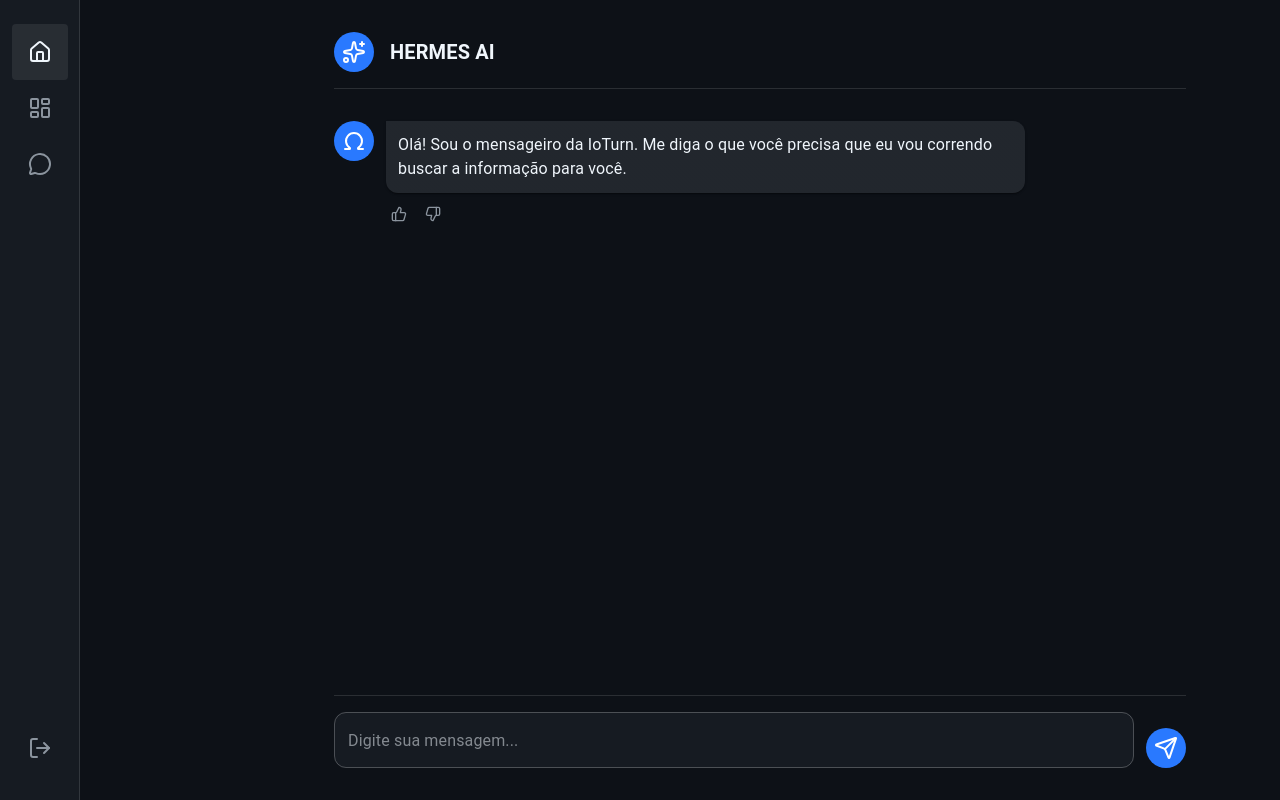
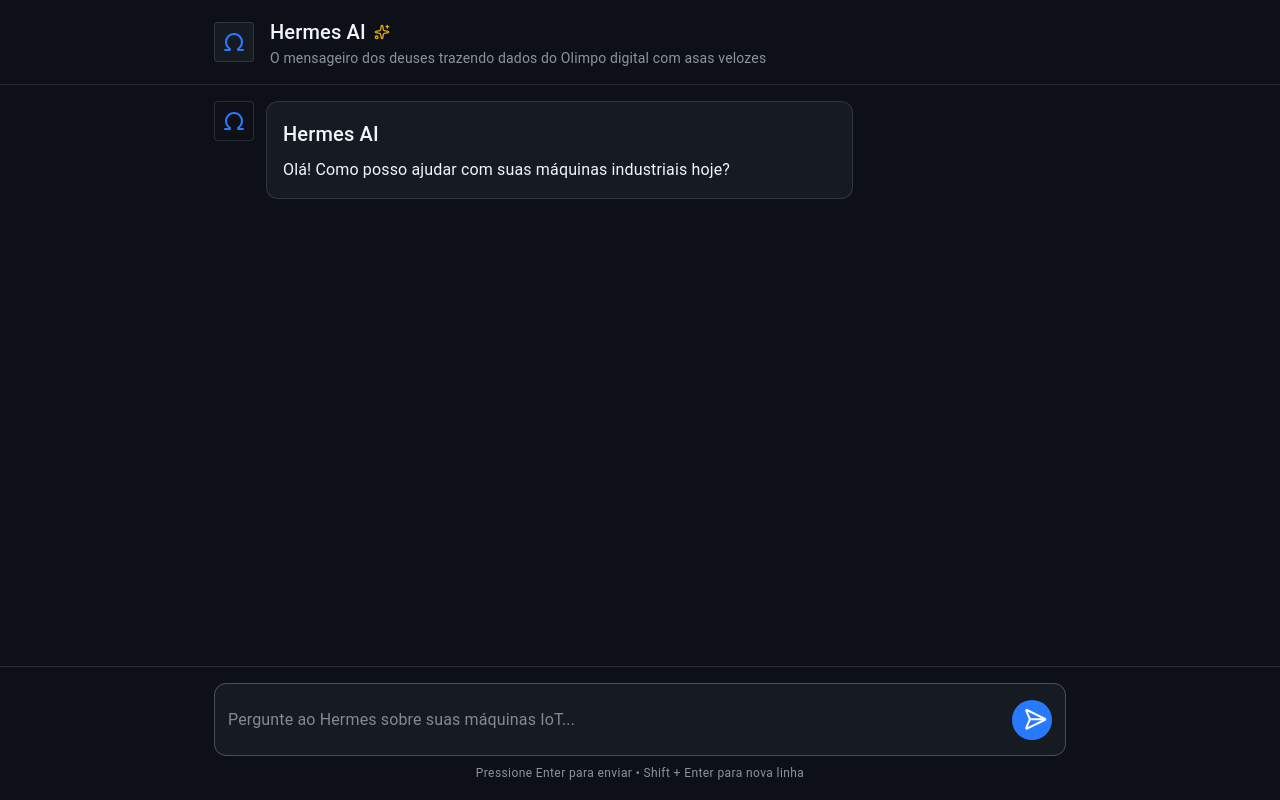
Before and after one commit to SENAISP-Unid601-Projetos/IoTurn, a React (Vite) app in the folder IoturnPage/: page / in a window 1280 px wide. Built offline with nearby package versions, Linux system fonts and the light colour scheme.

Commit message:
estilização chatbot pronta

```diff
--- a/IoturnPage/src/pages/Chat/index.jsx
+++ b/IoturnPage/src/pages/Chat/index.jsx
@@ -1,6 +1,5 @@
 import React, { useState, useEffect, useRef } from "react";
 import { Send, Sparkles, ThumbsUp, ThumbsDown, User, Omega } from "lucide-react";
-import Sidebar from "../../components/Sidebar.jsx";
 import {
   Box,
   Container,
@@ -11,11 +10,11 @@ import {
   Typography,
   Divider,
   CssBaseline,
-  Paper
+  Paper,
+  Button
 } from "@mui/material";
 import { keyframes } from '@mui/system';
 
-// Animação para o indicador de digitação
 const waveAnimation = keyframes`
   0%, 60%, 100% {
     transform: translateY(0);
@@ -25,13 +24,12 @@ const waveAnimation = keyframes`
   }
 `;
 
-// Componente para o indicador de digitação
 const TypingIndicator = () => (
     <Stack direction="row" spacing={1.5} alignItems="center">
-        <Avatar sx={{ width: 40, height: 40, bgcolor: 'action.hover' }}>
-            <Omega size={24} />
+        <Avatar variant="rounded" sx={{ width: 40, height: 40, bgcolor: 'background.paper', border: '1px solid', borderColor: 'divider' }}>
+            <Omega size={24} color="#2979ff" />
         </Avatar>
-        <Paper elevation={1} sx={{ p: 1.5, borderRadius: '12px', bgcolor: 'background.paper' }}>
+        <Paper elevation={0} sx={{ p: 1.5, borderRadius: '12px', bgcolor: 'background.paper', border: '1px solid', borderColor: 'divider' }}>
             <Stack direction="row" spacing={0.5} alignItems="center">
                 <Box sx={{ width: 8, height: 8, bgcolor: 'text.secondary', borderRadius: '50%', animation: `${waveAnimation} 1.2s infinite`, animationDelay: '0s' }} />
                 <Box sx={{ width: 8, height: 8, bgcolor: 'text.secondary', borderRadius: '50%', animation: `${waveAnimation} 1.2s infinite`, animationDelay: '0.2s' }} />
@@ -41,69 +39,76 @@ const TypingIndicator = () => (
     </Stack>
 );
 
-// Componente para cada mensagem do chat
 const ChatMessage = ({ message, onFeedback }) => {
-  const [rated, setRated] = useState(false);
-  const [selection, setSelection] = useState(null);
+  const [feedback, setFeedback] = useState({ rated: false, selection: null });
 
   const handleFeedbackClick = (isLike) => {
-    setRated(true);
-    setSelection(isLike ? 'like' : 'dislike');
+    setFeedback({ rated: true, selection: isLike ? 'like' : 'dislike' });
     if (onFeedback) onFeedback(message.id, isLike);
   };
 
   const isUser = message.sender === 'user';
+  if (isUser) {
+    return (
+        <Stack direction="row" spacing={1.5} alignItems="flex-start" justifyContent="flex-end">
+            <Typography sx={{ p: 1.5, borderRadius: '12px', bgcolor: 'primary.main', color: 'primary.contrastText', maxWidth: '75%' }}>
+                {message.text}
+            </Typography>
+        </Stack>
+    );
+  }
 
   return (
-    <Stack
-      direction="row"
-      spacing={1.5}
-      alignItems="flex-start"
-      justifyContent={isUser ? 'flex-end' : 'flex-start'}
-    >
-      {!isUser && (
-        <Avatar sx={{ width: 40, height: 40, bgcolor: 'primary.main', color: 'primary.contrastText' }}>
-            <Omega size={24} />
+    <Stack direction="row" spacing={1.5} alignItems="flex-start" sx={{ maxWidth: '75%' }}>
+        <Avatar variant="rounded" sx={{ width: 40, height: 40, bgcolor: 'background.default', border: '1px solid', borderColor: 'divider', mt: 0.5 }}>
+            <Omega size={24} color="#2979ff" />
         </Avatar>
+        <Paper elevation={0} sx={{ p: 2, borderRadius: '12px', bgcolor: 'background.paper', border: '1px solid', borderColor: 'divider', width: '100%' }}>
+            <Stack spacing={1}>
+                {message.question ? (
+                    <Typography variant="body1">Recebi sua pergunta: "{message.question}"</Typography>
+                ) : (
+                    <Typography variant="h6">Hermes AI</Typography>
                 )}
-      <Box display="flex" flexDirection="column" alignItems={isUser ? 'flex-end' : 'flex-start'} maxWidth="75%">
-          <Paper
-            elevation={1}
+                <Typography variant="body1">{message.text}</Typography>
+                {message.question && (
+                    <>
+                        <Divider sx={{ pt: 1 }} />
+                        <Stack direction="row" spacing={1} alignItems="center">
+                            <Typography variant="body2" color="text.secondary">Esta resposta foi útil?</Typography>
+                            <Button
+                                startIcon={<ThumbsUp size={16} />}
+                                onClick={() => handleFeedbackClick(true)}
+                                disabled={feedback.rated}
+                                size="small"
                                 sx={{
-              p: 1.5,
-              borderRadius: isUser ? '12px 0 12px 12px' : '0 12px 12px 12px',
-              bgcolor: isUser ? 'primary.main' : 'background.paper',
-              color: isUser ? 'primary.contrastText' : 'text.primary',
+                                    color: feedback.selection === 'like' ? 'success.main' : 'text.secondary',
+                                    textTransform: 'none',
+                                    transition: 'transform 0.1s ease',
+                                    '&:active': { transform: 'scale(0.95)'}
                                 }}
                             >
-            <Typography variant="body1">{message.text}</Typography>
+                                Útil
+                            </Button>
+                            <Button
+                                startIcon={<ThumbsDown size={16} />}
+                                onClick={() => handleFeedbackClick(false)}
+                                disabled={feedback.rated}
+                                size="small"
+                                sx={{
+                                    color: feedback.selection === 'dislike' ? 'error.main' : 'text.secondary',
+                                    textTransform: 'none',
+                                    transition: 'transform 0.1s ease',
+                                    '&:active': { transform: 'scale(0.95)'}
+                                }}
+                            >
+                                Não útil
+                            </Button>
+                        </Stack>
+                    </>
+                )}
+            </Stack>
         </Paper>
-          {!isUser && message.id && (
-              <Stack direction="row" spacing={1} sx={{ mt: 1 }}>
-                  <IconButton
-                      size="small"
-                      onClick={() => handleFeedbackClick(true)}
-                      disabled={rated}
-                      sx={{ color: selection === 'like' ? 'success.main' : 'text.secondary' }}
-                  >
-                      <ThumbsUp size={16} />
-                  </IconButton>
-                  <IconButton
-                      size="small"
-                      onClick={() => handleFeedbackClick(false)}
-                      disabled={rated}
-                      sx={{ color: selection === 'dislike' ? 'error.main' : 'text.secondary' }}
-                  >
-                      <ThumbsDown size={16} />
-                  </IconButton>
-              </Stack>
-          )}
-      </Box>
-       {isUser && (
-        <Avatar sx={{ width: 40, height: 40, bgcolor: 'action.hover' }}>
-            <User />
-        </Avatar>
-      )}
     </Stack>
   );
 };
@@ -118,7 +123,11 @@ const Chat = () => {
 
   useEffect(() => {
     setTimeout(() => {
-      setMessages([{ id: `welcome-${Date.now()}`, text: "Olá! Sou o mensageiro da IoTurn. Me diga o que você precisa que eu vou correndo buscar a informação para você.", sender: "bot" }]);
+      setMessages([{
+        id: `welcome-${Date.now()}`,
+        text: "Olá! Como posso ajudar com suas máquinas industriais hoje?",
+        sender: "bot",
+      }]);
     }, 500);
   }, []);
 
@@ -128,9 +137,9 @@ const Chat = () => {
     }
   }, [messages, isTyping]);
 
-  const handleSendMessage = async (e) => {
-    e.preventDefault();
-    const text = inputValue.trim();
+  const handleSendMessage = async (e, messageText) => {
+    if (e) e.preventDefault();
+    const text = messageText || inputValue.trim();
     if (!text) return;
 
     const userMessage = { id: `user-${Date.now()}`, text, sender: "user" };
@@ -146,63 +155,82 @@ const Chat = () => {
       });
       if (!response.ok) throw new Error(`Erro na rede: ${response.statusText}`);
       const data = await response.json();
-      setMessages((prev) => [...prev, { id: data.cacheId, text: data.data, sender: "bot" }]);
+      setMessages((prev) => [...prev, { id: data.cacheId, text: data.data, sender: "bot", question: text }]);
     } catch (error) {
       console.error("Falha ao comunicar com a API:", error);
-      setMessages((prev) => [...prev, { id: `error-${Date.now()}`, text: "Desculpe, não consegui processar sua solicitação. Tente novamente mais tarde.", sender: "bot" }]);
+      setMessages((prev) => [...prev, { id: `error-${Date.now()}`, text: "Desculpe, não consegui processar sua solicitação.", sender: "bot", question: text }]);
     } finally {
       setIsTyping(false);
     }
   };
 
   const handleFeedback = async (messageId, isLike) => {
-    try {
-      await fetch(`${API_BASE_URL}/feedbackGemini`, {
-        method: "POST",
-        headers: { "Content-Type": "application/json" },
-        body: JSON.stringify({ keyReturned: messageId, feedback: isLike ? 1 : 0 }),
-      });
-    } catch (error) {
-      console.error("Falha ao enviar feedback:", error);
-    }
   };
 
   return (
-    <Box sx={{ height: '100vh', display: 'flex', bgcolor: 'background.default' }}>
+    <Box sx={{ height: '100vh', display: 'flex', flexDirection: 'column', bgcolor: 'background.default', color: 'text.primary' }}>
       <CssBaseline />
-      <Sidebar />
-      <Box component="main" sx={{ flexGrow: 1, display: 'flex', flexDirection: 'column', overflow: 'hidden', pl: `${80/8}rem` }}>
-        <Container maxWidth="md" sx={{ pt: 4, px: 4 }}>
-          <Stack direction="row" alignItems="center" spacing={2}>
-            <Avatar sx={{ bgcolor: 'primary.main', color: 'primary.contrastText', width: 40, height: 40 }}>
-              <Sparkles />
+
+      <Box component="header" sx={{ borderBottom: 1, borderColor: 'divider' }}>
+        <Container maxWidth="md" sx={{ py: 2 }}>
+          <Stack direction="row" spacing={2} alignItems="center">
+              <Avatar variant="rounded" sx={{ bgcolor: 'background.paper', border: '1px solid', borderColor: 'divider' }}>
+                  <Omega color="#2979ff"/>
               </Avatar>
-            <Typography variant="h6" component="h1" sx={{ fontWeight: 'bold' }}>HERMES AI</Typography>
+              <Box flexGrow={1}>
+                  <Typography variant="h6" component="h1" sx={{ display: 'flex', alignItems: 'center', gap: 1 }}>
+                      Hermes AI <Sparkles size={16} color="#dbab09" />
+                  </Typography>
+                  <Typography variant="body2" color="text.secondary">
+                      O mensageiro dos deuses trazendo dados do Olimpo digital com asas velozes
+                  </Typography>
+              </Box>
           </Stack>
-          <Divider sx={{ mt: 2 }} />
+        </Container>
+      </Box>
+
+      <Container
+        ref={chatContainerRef}
+        maxWidth="md"
+        sx={{
+          flexGrow: 1,
+          overflowY: 'auto',
+          p: 2,
+          '&::-webkit-scrollbar': { width: '8px' },
+          '&::-webkit-scrollbar-track': { bgcolor: 'background.paper' },
+          '&::-webkit-scrollbar-thumb': { bgcolor: 'text.secondary', borderRadius: '4px' },
+          '&::-webkit-scrollbar-thumb:hover': { bgcolor: 'primary.main' },
+        }}
+      >
+        <Stack spacing={2}>
+            {messages.map((msg) => (<ChatMessage key={msg.id} message={msg} onFeedback={handleFeedback} />))}
+            {isTyping && <TypingIndicator />}
+        </Stack>
       </Container>
 
-        <Container ref={chatContainerRef} maxWidth="md" sx={{ flexGrow: 1, overflowY: 'auto', p: 4, display: 'flex', flexDirection: 'column', gap: 3 }}>
-          {messages.map((msg) => (<ChatMessage key={msg.id} message={msg} onFeedback={handleFeedback} />))}
-          {isTyping && <TypingIndicator />}
-        </Container>
-
-        <Container maxWidth="md" sx={{ pb: 4, pt: 2, px: 4 }}>
-          <Divider sx={{ mb: 2 }} />
-          <Stack component="form" onSubmit={handleSendMessage} direction="row" spacing={1.5} alignItems="flex-end">
+      <Box component="footer" sx={{ borderTop: 1, borderColor: 'divider' }}>
+        <Container maxWidth="md" sx={{ py: 2 }}>
+            <Stack spacing={1} component="form" onSubmit={handleSendMessage}>
               <TextField
                 value={inputValue}
                 onChange={(e) => setInputValue(e.target.value)}
                 onKeyDown={(e) => { if (e.key === "Enter" && !e.shiftKey) { e.preventDefault(); handleSendMessage(e); }}}
-              placeholder="Digite sua mensagem..."
 		multiline
+                placeholder="Pergunte ao Hermes sobre suas máquinas IoT..."
                 variant="outlined"
                 fullWidth
-              sx={{ '& .MuiOutlinedInput-root': { borderRadius: '12px', bgcolor: 'background.paper' } }}
+                InputProps={{
+                  sx: { borderRadius: '12px', bgcolor: 'background.paper' },
+                  endAdornment: (
+                    <IconButton type="submit" sx={{ bgcolor: 'primary.main', color: 'primary.contrastText', '&:hover': { bgcolor: 'primary.dark' } }}>
+                      <Box component={Send} sx={{ transform: "rotate(45deg) translateX(-1px)" }} />
+                    </IconButton>
+                  )
+                }}
               />
-            <IconButton type="submit" sx={{ bgcolor: 'primary.main', color: 'primary.contrastText', '&:hover': { bgcolor: 'primary.dark' } }}>
-              <Send />
-            </IconButton>
+              <Typography variant="caption" color="text.secondary" align="center">
+                Pressione Enter para enviar • Shift + Enter para nova linha
+              </Typography>
             </Stack>
         </Container>
       </Box>
```
Lines whose indentation alone changed are shown as unchanged.
